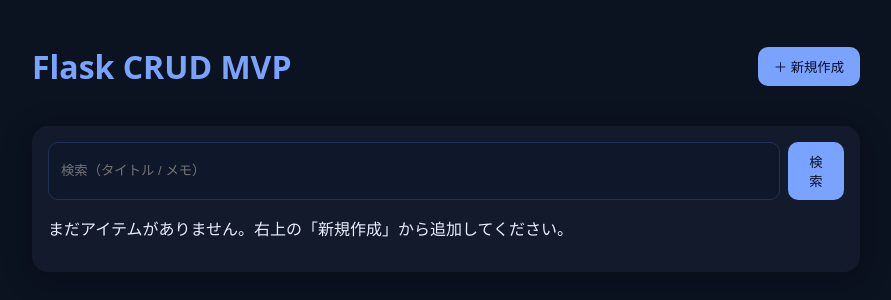
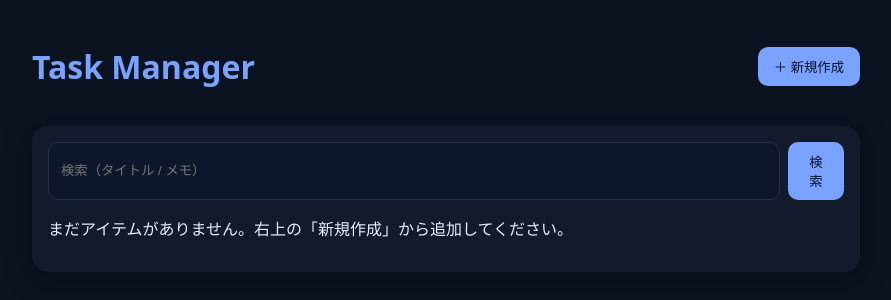
Before and after one commit to FumiyaUeda/task-manager, a Flask app: page / in a window 1280 px wide. Shown: the top 300 px of the page, without its empty margins (194-1085 px from the left). Run offline with Flask 3, Linux system fonts and the light colour scheme.

Commit message:
ローカル変更を一旦保存

```diff
--- a/templates/base.html
+++ b/templates/base.html
@@ -3,13 +3,13 @@
   <head>
     <meta charset="utf-8">
     <meta name="viewport" content="width=device-width, initial-scale=1">
-    <title>Flask CRUD MVP</title>
+    <title>Task Manager</title>
     <link rel="stylesheet" href="{{ url_for('static', filename='style.css') }}">
   </head>
   <body>
     <div class="container">
       <div class="header">
-        <h1><a href="{{ url_for('index') }}">Flask CRUD MVP</a></h1>
+        <h1><a href="{{ url_for('index') }}">Task Manager</a></h1>
         <div>
           <a href="{{ url_for('create') }}"><button>＋ 新規作成</button></a>
         </div>
```
Also changed, not shown: README.md.
